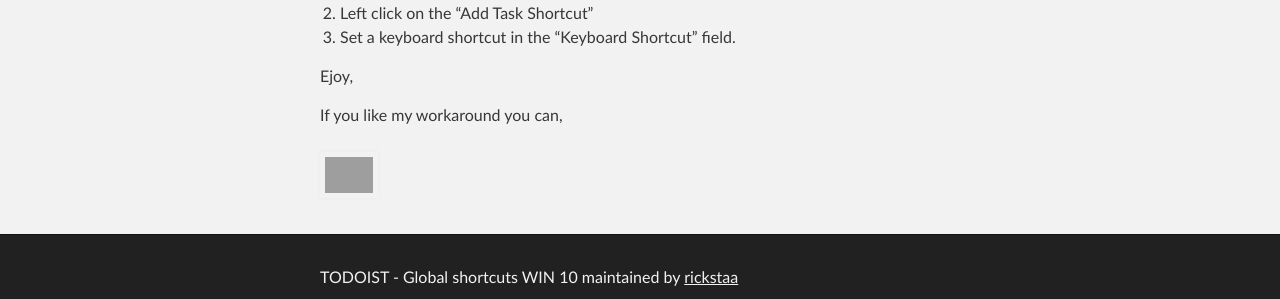
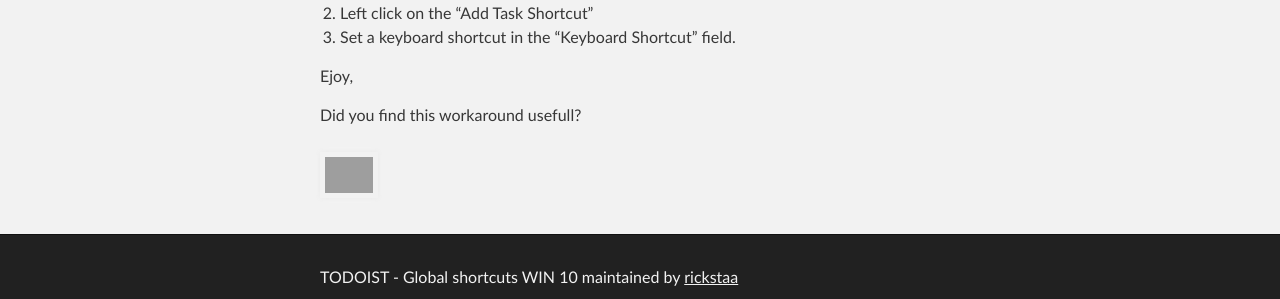
Before and after one commit to rickstaa/todoist-global-shortcuts-WIN10, a Jekyll site: the page built from index.md, in a window 1280 px wide. Shown: the part 1086-1385 px from the top of the page. Built offline with Jekyll 4.4.1, drawn with Linux system fonts in a browser that asks for light colours; our own code applies the rules of GitHub Pages for plain Markdown files; grey boxes are pictures that could not be loaded.

Commit message:
Update index.md

```diff
--- a/index.md
+++ b/index.md
@@ -21,4 +21,4 @@ There might be other folders but those are the onces I tested.
 
 Ejoy,
 
-If you like my workaround you can,
+Did you find this workaround usefull?
```
